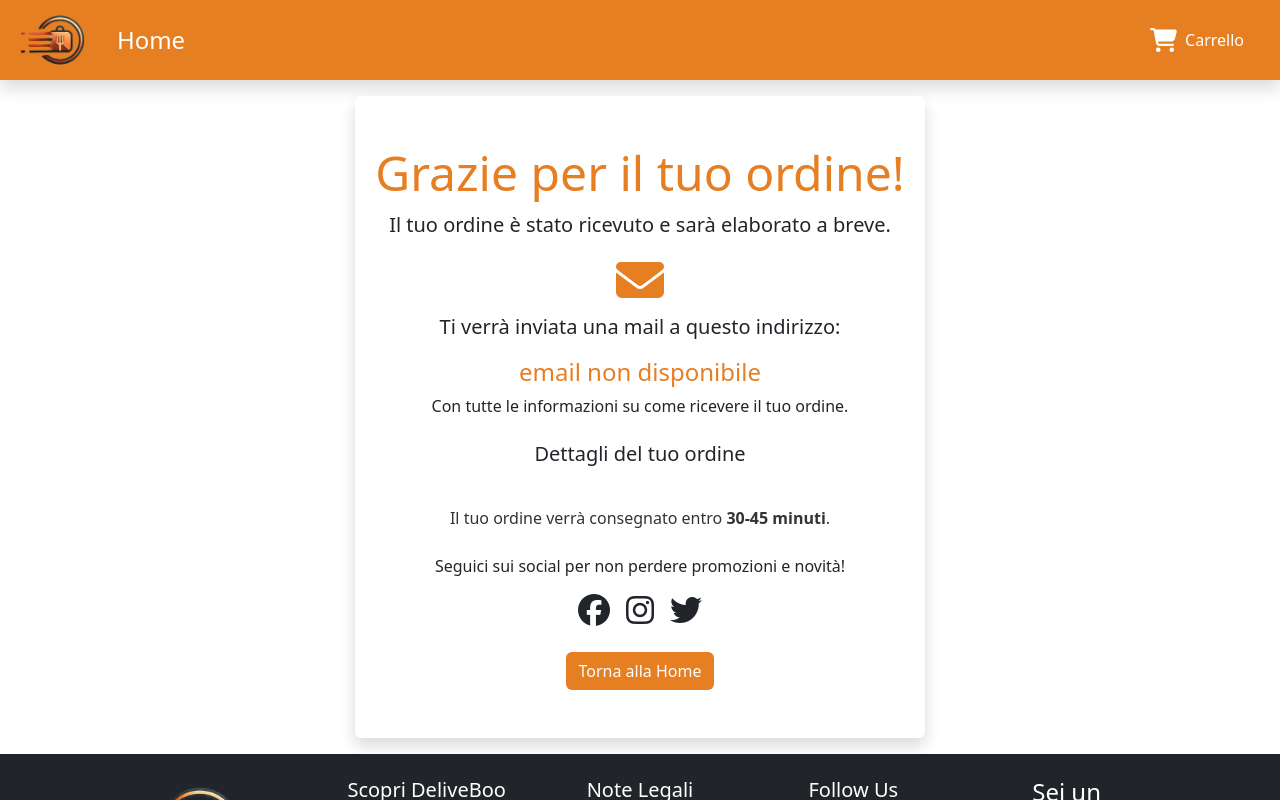
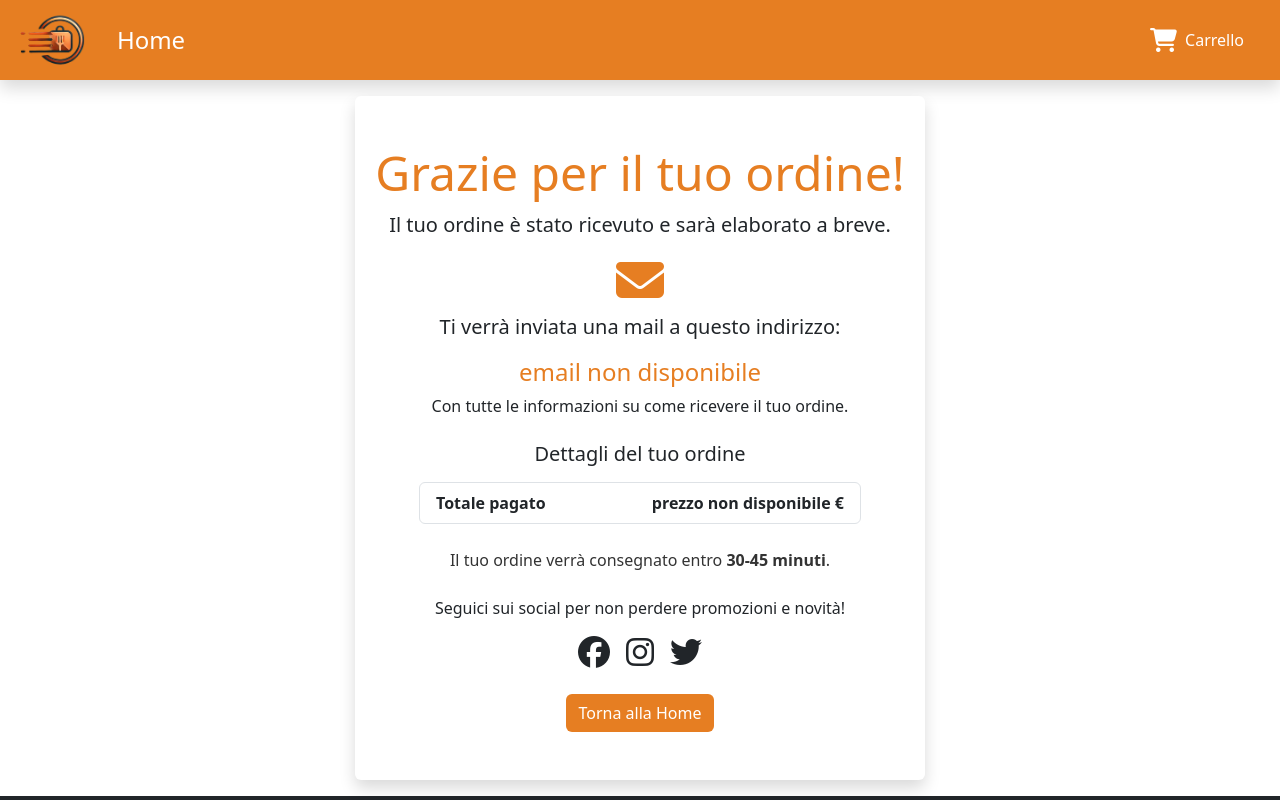
Before and after one commit to GiuseppeDeRosa1992/deliveBoo-front, a Vue app: page /thank-you in a window 1280 px wide. Shown: the top 800 px of the page. Built offline with nearby package versions, Linux system fonts and the light colour scheme.

Commit message:
rimesso totale thankyoupage

```diff
--- a/src/views/AppThankYouPage.vue
+++ b/src/views/AppThankYouPage.vue
@@ -38,6 +38,10 @@ export default {
             <li v-for="(dish, index) in dishes" :key="index" class="list-group-item d-flex justify-content-between">
             <span>{{ dish.name_dish }}</span>
             <span>{{ dish.price_dish }} € (Quantità: {{ dish.quantity }})</span>
+          </li>
+          <li class="list-group-item d-flex justify-content-between">
+            <span class="fw-bold">Totale pagato</span>
+            <span class="fw-bold">{{ total }} €</span>
           </li>
           </ul>
         </div>
```
